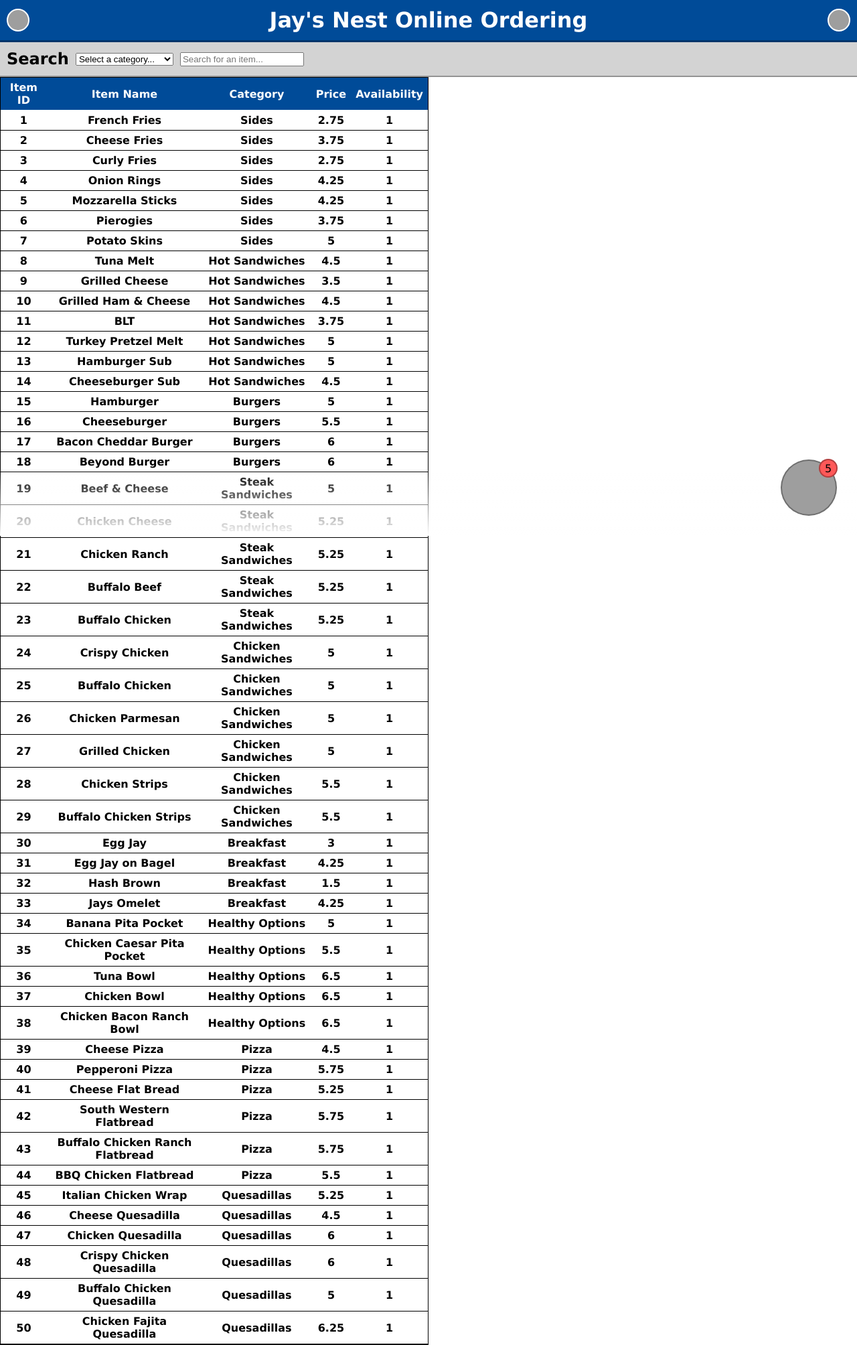
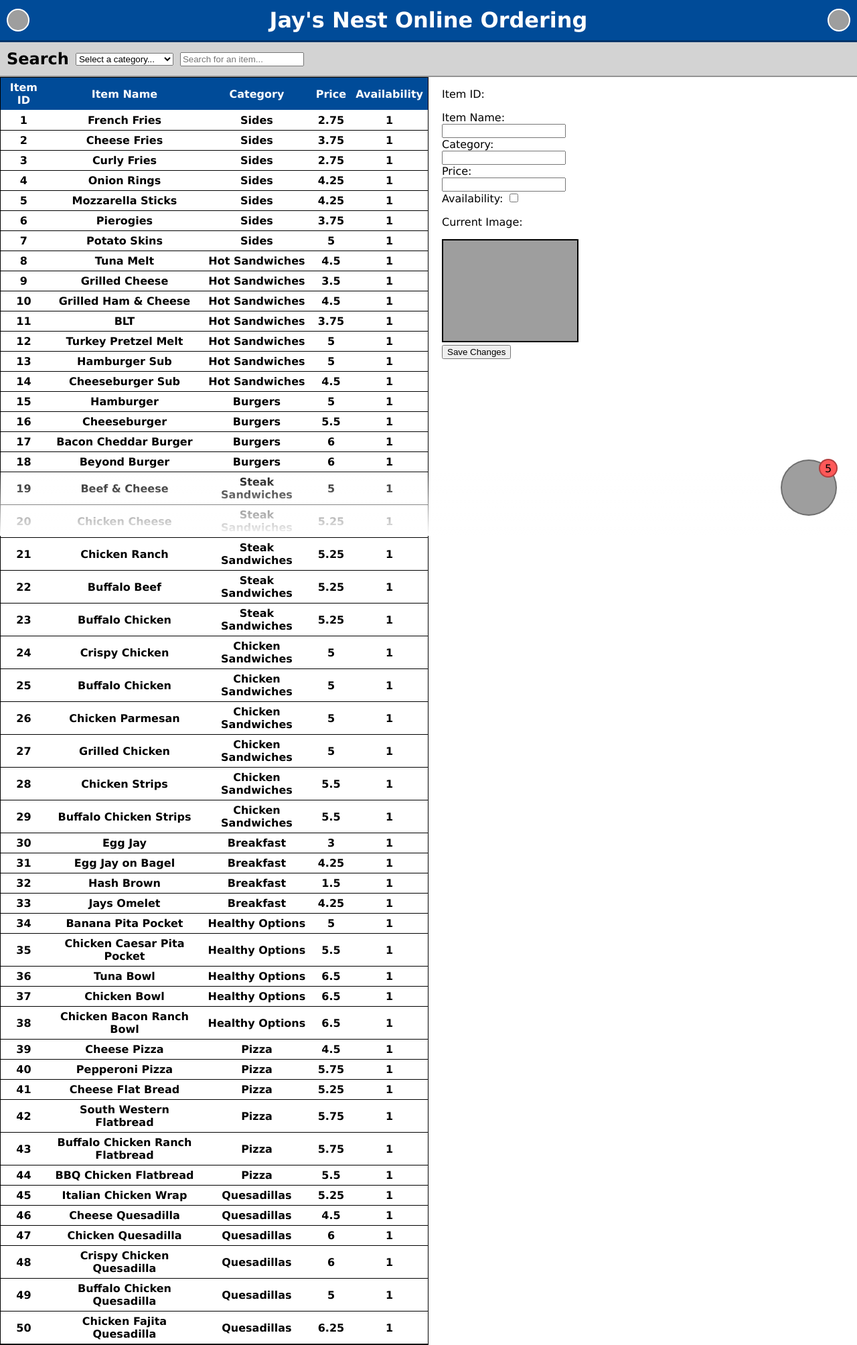
Before and after one commit to 8ethan/JaysOnlineOrdering, a PHP site: page /admin.php in a window 1280 px wide. Shown: the whole page at 67% size. Run offline with PHP 8.4, Linux system fonts and the light colour scheme; data comes from the database, SQL or seed files in the repository; lists and menus that the app fills with data are empty; grey boxes are pictures that could not be loaded.

Commit message:
Added more to admin page

```diff
--- a/src/admin.php
+++ b/src/admin.php
@@ -27,6 +27,20 @@
                         <th>Price</th>
                     </tr>
                 </table>
+                <form id="editForm">
+                    <p>Item ID: </p>
+                    <label for="itemName">Item Name:</label><br>
+                    <input type="text" name="itemName"><br>
+                    <label for="category">Category:</label><br>
+                    <input type="text" name="category"><br>
+                    <label for="price">Price:</label><br>
+                    <input type="number" name="price"><br>
+                    <label for="available">Availability:</label>
+                    <input type="checkbox" name="available"><br>
+                    <p>Current Image:</p>
+                    <img id="editImage" src='https://cdnimg.webstaurantstore.com/images/products/large/520039/1998265.jpg'><br>
+                    <input type="submit" value="Save Changes">
+                </form>
             </div>
             <footer>
             </footer>
--- a/src/css/style.css
+++ b/src/css/style.css
@@ -268,6 +268,20 @@
     color: white;
 }
 
+#editContainer {
+    display: flex;
+}
+
+#editForm {
+    margin-left:20px;
+}
+
+#editImage{
+    width: 200px;
+    margin:0;
+    padding:0;
+    border: 2px solid;
+}
 
 @media screen and (max-width: 500px) {
     h1 {
--- a/src/header.php
+++ b/src/header.php
@@ -5,7 +5,7 @@
     <nav id="nav" class='hidden'>
         <h2>Navigation</h2>
         <a href="#">Help & Info</a>
-        <a href="#">Menu</a>
+        <a href="index.php">Menu</a>
         <a href="admin.php">Admin</a>
     </nav>
     <div id="navButton" class='pushButton'>
```
